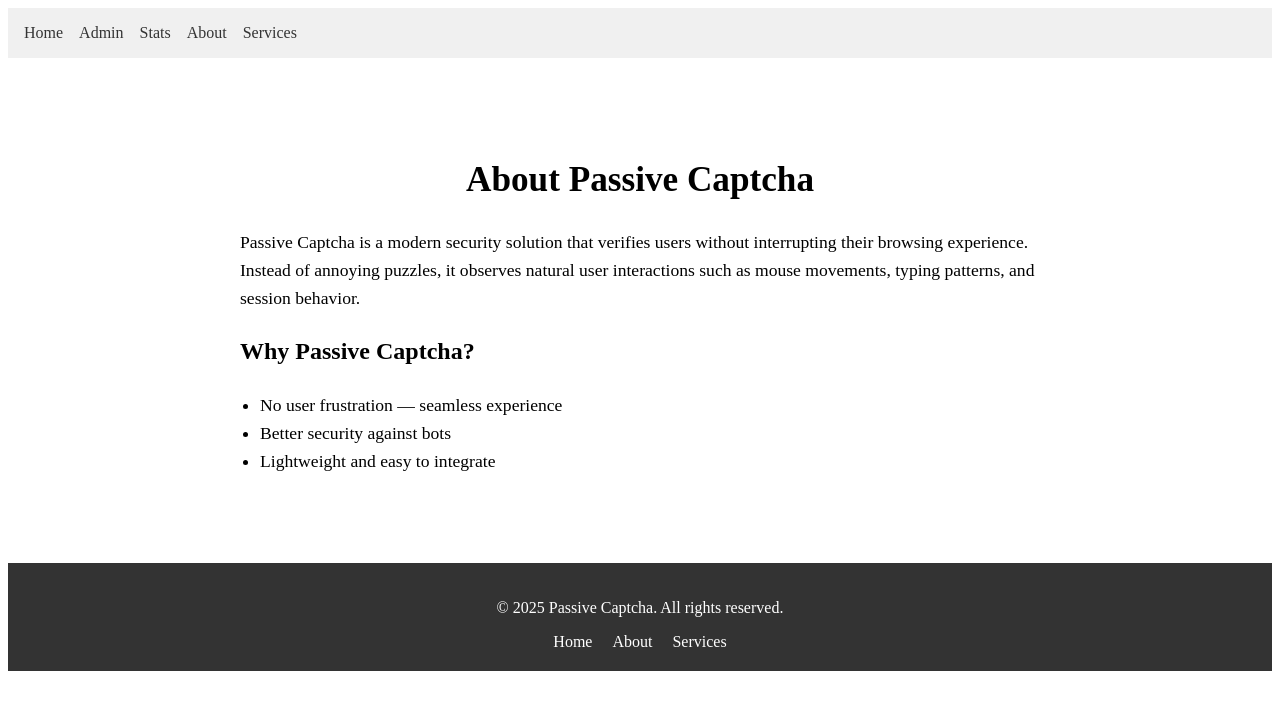
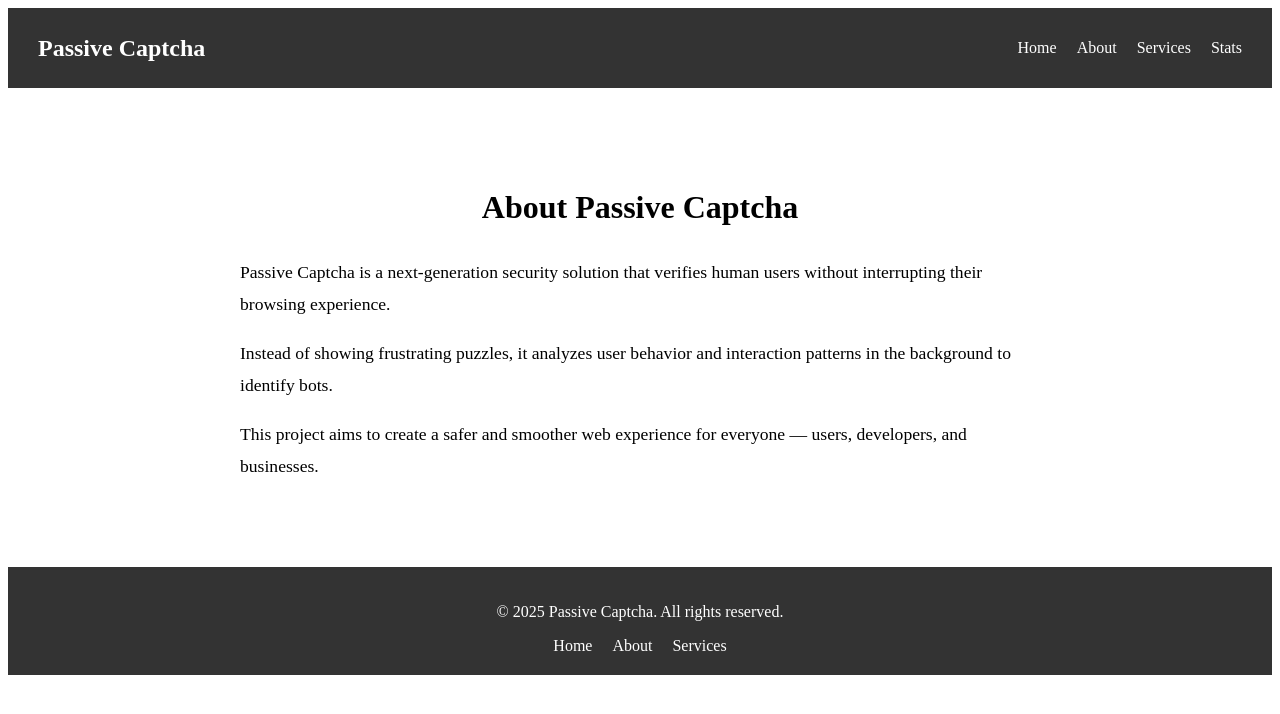
Before and after one commit to utkarshjoshilkar/Passive_Captcha, a React (Vite) app in the folder frontend/: page /about in a window 1280 px wide. Shown: the top 714 px of the page. Built offline with nearby package versions, Linux system fonts and the light colour scheme.

Commit message:
about and navbar section done

```diff
--- a/frontend/src/components/Navbar.css
+++ b/frontend/src/components/Navbar.css
@@ -1,23 +1,60 @@
-nav {
-  background-color: #f0f0f0;
-  padding: 1rem;
+.navbar {
   display: flex;
-  gap: 1rem;
+  justify-content: space-between;
+  align-items: center;
+  padding: 15px 30px;
+  background: #333;
+  color: white;
 }
 
-nav a {
+.navbar-logo {
+  font-size: 1.5rem;
+  font-weight: bold;
+}
+
+.nav-links {
+  display: flex;
+  gap: 20px;
+  list-style: none;
+}
+
+.nav-links a {
   text-decoration: none;
-  color: #333;
+  color: white;
   font-weight: 500;
 }
 
-nav a:hover{
-    color: rgb(162, 18, 128);
+.nav-links a:hover {
+  color: #ff9800;
 }
 
-nav a:active{
-    color: white;
-    background-color: blue;
-    padding: 0.05rem 0.5rem;
-    border-radius: 4px;
+.menu-toggle {
+  display: none;
+  font-size: 1.5rem;
+  background: none;
+  border: none;
+  color: white;
+  cursor: pointer;
 }
+
+/* Mobile styles */
+@media (max-width: 768px) {
+  .menu-toggle {
+    display: block;
+  }
+
+  .nav-links {
+    position: absolute;
+    top: 60px;
+    right: 0;
+    background: #333;
+    flex-direction: column;
+    gap: 15px;
+    padding: 20px;
+    display: none;
+  }
+
+  .nav-links.open {
+    display: flex;
+  }
+}
--- a/frontend/src/components/Navbar.jsx
+++ b/frontend/src/components/Navbar.jsx
@@ -1,14 +1,23 @@
 import {Link, NavLink} from "react-router-dom";
 import "./Navbar.css";
+import { useState } from "react";
 
 export default function Navbar(){
+
+    const[isOpen, setIsOpen] = useState(false);
+
     return (
-        <nav >
-            <NavLink to="/" end>Home</NavLink>
-            <NavLink to="/admin" end>Admin</NavLink>
-            <NavLink to="/stats" end>Stats</NavLink>
-            <NavLink to="/about" end>About</NavLink>
-            <NavLink to="/services" end>Services</NavLink>
+        <nav className="navbar">
+            <div className="navbar-logo">Passive Captcha</div>
+
+            <button className="menu-toggle" onClick={()=> setIsOpen(!isOpen)}>☰</button>
+
+            <ul className={`nav-links ${isOpen ? "open" : ""}`}>
+                <li><Link to="/">Home</Link></li>
+                <li><Link to="/about">About</Link></li>
+                <li><Link to="/services">Services</Link></li>
+                <li><Link to="/stats">Stats</Link></li>
+            </ul>
         </nav>
     );
 }
--- a/frontend/src/index.css
+++ b/frontend/src/index.css
@@ -135,13 +135,13 @@
   max-width: 800px;
   margin: 50px auto;
   padding:20px;
-  line-height: 1.6;
+  line-height: 1.8;
 }
 
 .about-container h1{
   text-align: center;
   margin-bottom: 20px;
-  font-size: 2.2rem;
+  /* font-size: 2.2rem; */
 }
 
 .about-container ul {
@@ -150,9 +150,10 @@
   padding-left: 20px;
 }
 
-.about-container p{
+
+.about-container p {
+  margin-bottom: 15px;
   font-size: 1.1rem;
-
 }
 
 .about-container ul {
@@ -194,5 +195,5 @@
 }
 
 .service-card:hover {
-  transform: translateY(-5px);
+  transform: translateY(-3px);
 }
--- a/frontend/src/pages/About.jsx
+++ b/frontend/src/pages/About.jsx
@@ -3,18 +3,19 @@ export default function About() {
     <div className="about-container">
       <h1>About Passive Captcha</h1>
       <p>
-        Passive Captcha is a modern security solution that verifies users
-        without interrupting their browsing experience.
-        Instead of annoying puzzles, it observes natural user interactions
-        such as mouse movements, typing patterns, and session behavior.
+        Passive Captcha is a next-generation security solution that verifies
+        human users without interrupting their browsing experience.
       </p>
 
-      <h2>Why Passive Captcha?</h2>
-      <ul>
-        <li>No user frustration — seamless experience</li>
-        <li>Better security against bots</li>
-        <li>Lightweight and easy to integrate</li>
-      </ul>
+      <p>
+        Instead of showing frustrating puzzles, it analyzes user behavior and
+        interaction patterns in the background to identify bots.
+      </p>
+
+      <p>
+        This project aims to create a safer and smoother web experience for
+        everyone — users, developers, and businesses.
+      </p>
     </div>
-  )
+  );
 }
```
